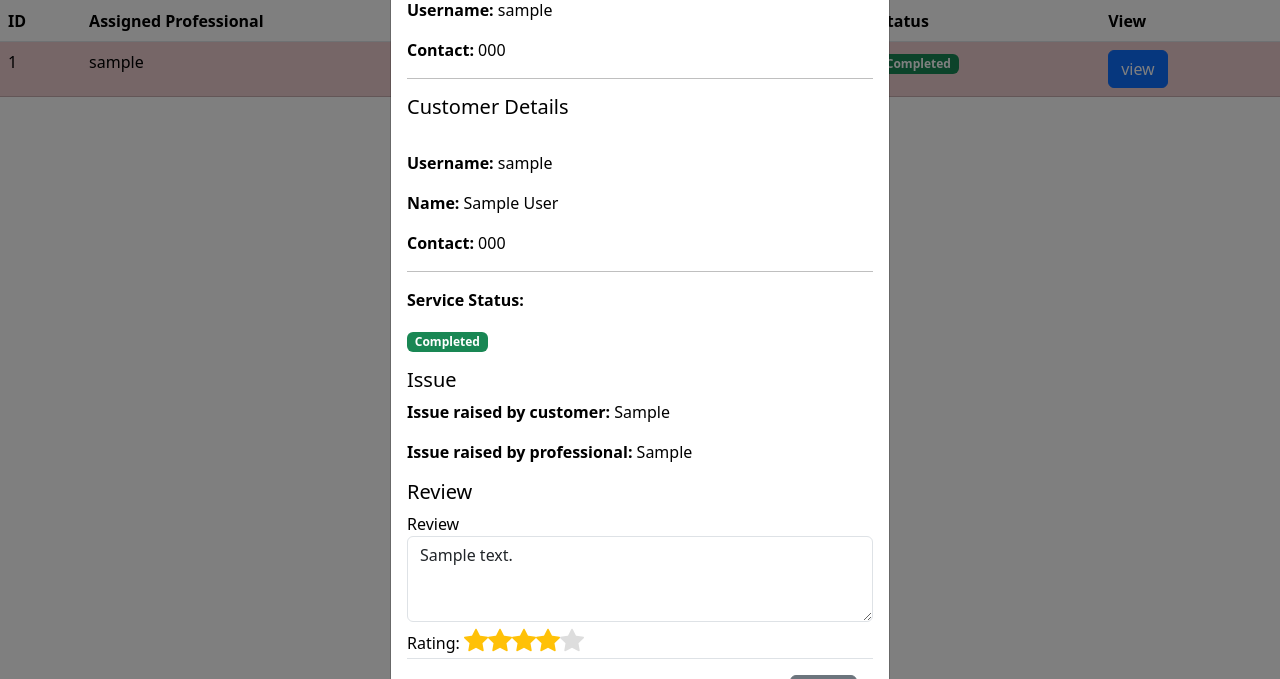
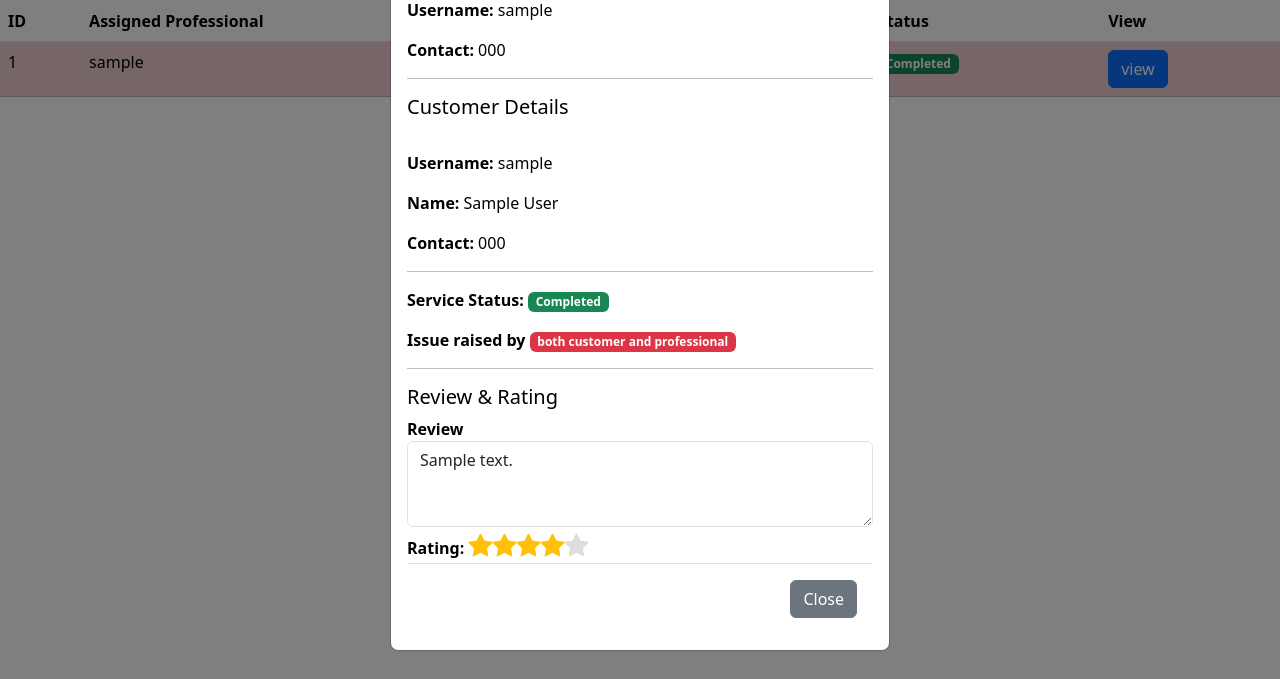
Before and after one commit to jishnujp/Household-Services, a Flask app: template backend/app/templates/admin/home.html in a window 1280 px wide, after a click on "view". Shown: the part 519-1198 px from the top of the page. Run offline with Flask 3, Linux system fonts and the light colour scheme; a user stored in the database is signed in; tables that the repository leaves empty hold one stand-in row (values such as "Sample post"); the template is opened without the code that fills it: most values are stand-ins (such as "Sample title", 1, 10 or a date in 2020); parts of the project's set-up code (start-up, migrations or seed data) failed here and were passed over.

Commit message:
Refactor review modal to improve layout and enhance issue visibility with badges, inline display added

```diff
--- a/backend/app/templates/components/view_review_modal.html
+++ b/backend/app/templates/components/view_review_modal.html
@@ -38,7 +38,7 @@
                 <p><strong>Contact: </strong>{{ request.user.phone }}</p>
                 {% endif %}
                 <hr>
-                <p><strong>Service Status: </strong>
+                <p style="display: inline;"><strong>Service Status: </strong>
                 <div class="badge {% if request.status == 'Pending' %}text-bg-warning
                     {% elif request.status == 'Accepted' %}text-bg-primary
                     {% elif request.status == 'Rejected' %}text-bg-secondary
@@ -67,13 +67,22 @@
                 </form>
                 {% elif session['role'] == 'admin' %}
                 {% if request.cust_issue_raised or request.prof_issue_raised %}
-                <h3 class="fs-5">Issue</h3>
-                <p><strong>Issue raised by customer: </strong>{{ request.cust_issue_raised }}</p>
-                <p><strong>Issue raised by professional: </strong>{{ request.prof_issue_raised }}</p>
+                <p style="display: inline;"><strong>Issue raised by
+                        <div class="badge bg-danger">
+                            {% if request.cust_issue_raised and request.prof_issue_raised %}
+                            both customer and professional
+                            {% elif request.cust_issue_raised %}
+                            customer
+                            {% else %}
+                            professional
+                            {% endif %}
+                        </div>
+
                         {% endif %}
                         {% endif %}
                         {% if request.status == 'Completed' %}
-                <h3 class="fs-5">Review</h3>
+                        <hr>
+                        <h3 class="fs-5">Review & Rating</h3>
                         <form action="{{ url_for('customer.submit_review', id=request.id) }}" method="POST">
                             <!-- Review and rating form -->
                             <div class="form-group">
@@ -93,9 +102,9 @@
                                 </label>
                                 <div class="star-rating">
                                     {% for i in range(5, 0, -1) %}
-                            <input type="radio" name="rating" id="{{request.id}}-star{{ i }}" value="{{ i }}" {% if
-                                request.rating==i %} checked {% endif %} {% if session['role'] !='customer' %} disabled
-                                {% endif %}>
+                                    <input type="radio" name="rating" id="{{request.id}}-star{{ i }}" value="{{ i }}" {%
+                                        if request.rating==i %} checked {% endif %} {% if session['role'] !='customer'
+                                        %} disabled {% endif %}>
                                     <label for="{{request.id}}-star{{ i }}" class="bi bi-star-fill"></label>
                                     {% endfor %}
 
```
Lines whose indentation alone changed are shown as unchanged.
